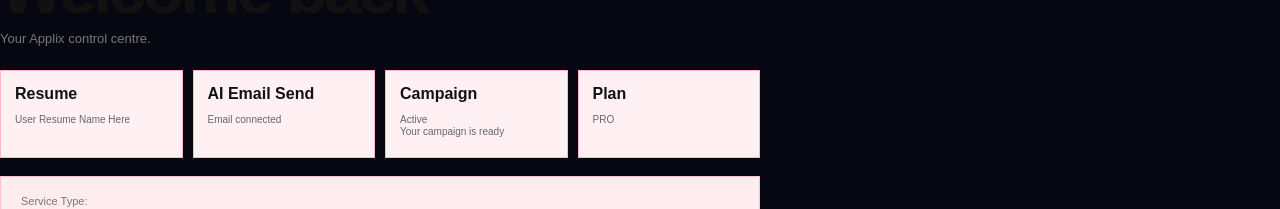
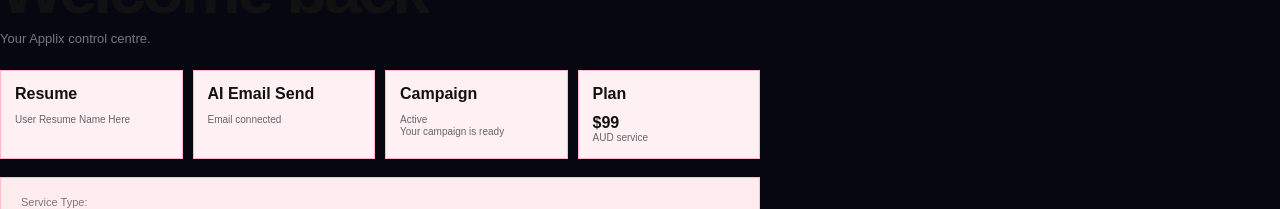
Before and after one commit to Calsie-ai/Calsie, a Next.js app in the folder frontend/: page /dashboard-design in a window 1280 px wide. Shown: the part 340-549 px from the top of the page. Built offline with nearby package versions, Linux system fonts and the light colour scheme.

Commit message:
Show service price on overview plan card

```diff
--- a/frontend/app/dashboard/OverviewDashboard.tsx
+++ b/frontend/app/dashboard/OverviewDashboard.tsx
@@ -26,7 +26,7 @@ export default function OverviewDashboard({ campaign, resumeReady, resumeName, g
         <article><strong>Resume</strong><small>{resumeReady ? resumeName || "Resume ready" : "Resume missing"}</small></article>
         <article><strong>AI Email Send</strong><small>{gmailReady ? "Email connected" : "Email not connected"}</small></article>
         <article><strong>Campaign</strong><small>{campaignLabel}<br />{campaign ? "Your campaign is ready" : "No campaign yet"}</small></article>
-        <article><strong>Plan</strong><small>PRO</small></article>
+        <article className="canva-price-card"><strong>Plan</strong><b>$99</b><small>AUD service</small></article>
       </div>
 
       <section className="canva-service-card">
```
